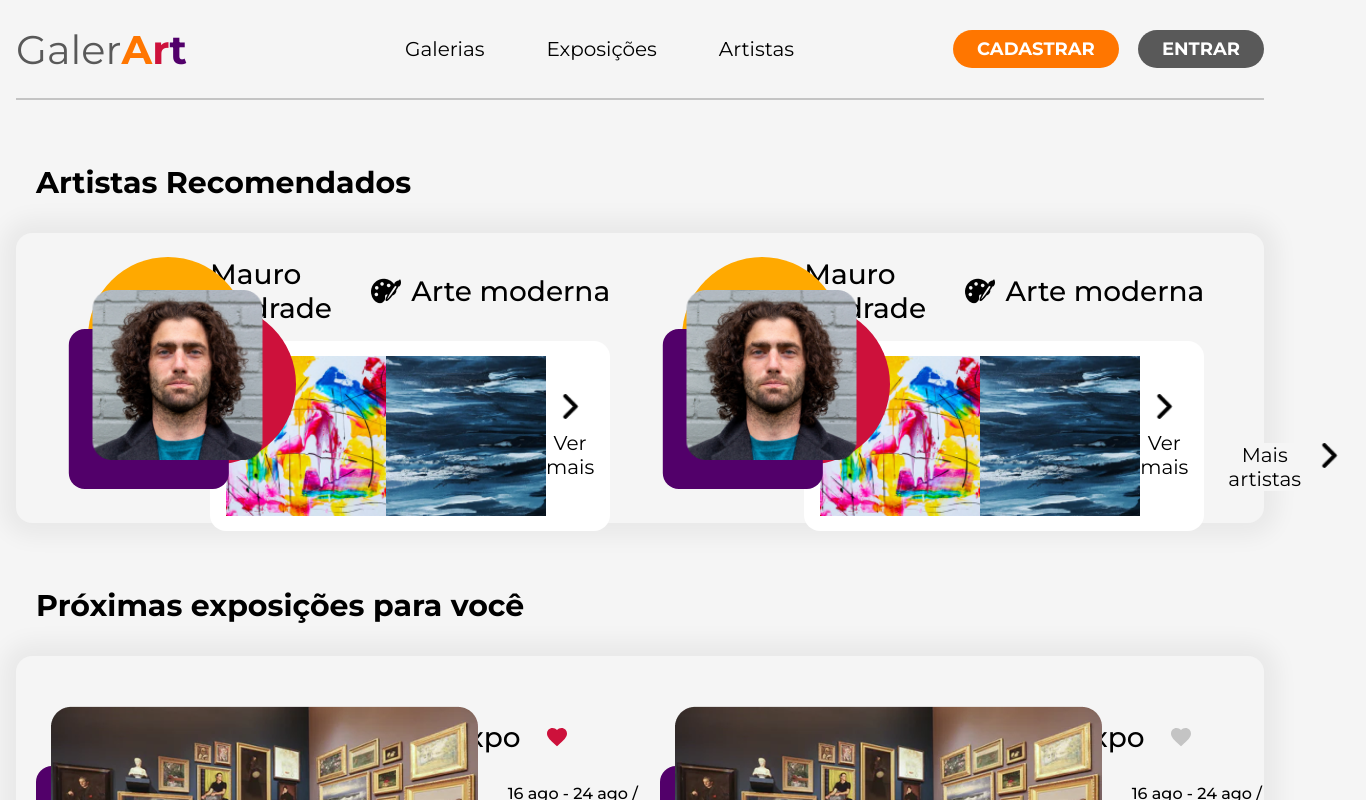
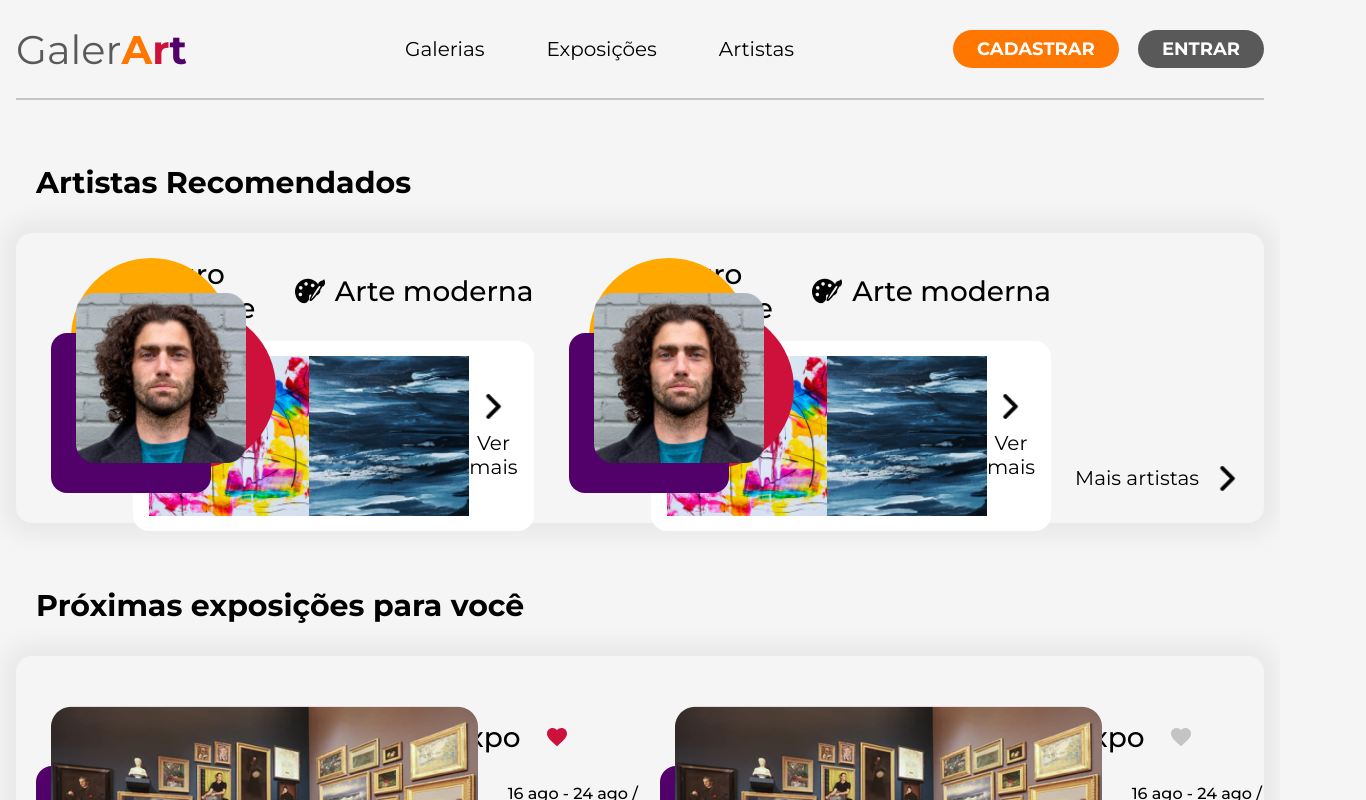
Before and after one commit to dudasenna/galerart, a React (Create React App) app: page / in a window 1280 px wide. Shown: the top 800 px of the page, 1366 px wide, since content can reach past the window. Built offline with nearby package versions, Linux system fonts and the light colour scheme.

Commit message:
artist component css adjustments

```diff
--- a/src/pages/home/components/Artists/styles.module.scss
+++ b/src/pages/home/components/Artists/styles.module.scss
@@ -21,16 +21,16 @@
 
 .cardProfile{
   flex:1;
-  display: inline-block;
+  position: relative;
 
   .yellowCircle{
-    display: inline-block;
     width: 160px;
     height: 160px;
     background-color: #FFA900;
     border-radius: 50%;
-    z-index: 1;
-    transform: translate(45%, 15%);
+    position: absolute;
+    left: 55px;
+    top: 25px;
   }
 
   .redCircle{
@@ -38,9 +38,9 @@
     height: 160px;
     background-color: #CD113B;
     border-radius: 50%;
-    z-index: 2;
-    display: inline-block;
-    transform: translate(75%, -58%);
+    position: absolute;
+    left: 100px;
+    top: 75px;
   }
 
   .purpleSquare{
@@ -48,17 +48,15 @@
     height: 160px;
     background-color: #52006A;
     border-radius: 16px;
-    z-index: 3;
-    display: inline-block;
-    transform: translate(33%, -145%);
+    position: absolute;
+    left: 35px;
+    top: 100px;
   }
 
   .profileImage{
-    border-radius: 10px;
-    z-index: 4;
-    display: inline-block;
-    transform: translate(45%, -250%);
-    border-radius: 10px;
+    position: absolute;
+    left: 60px;
+    top: 60px;
   }
 }
 
```
